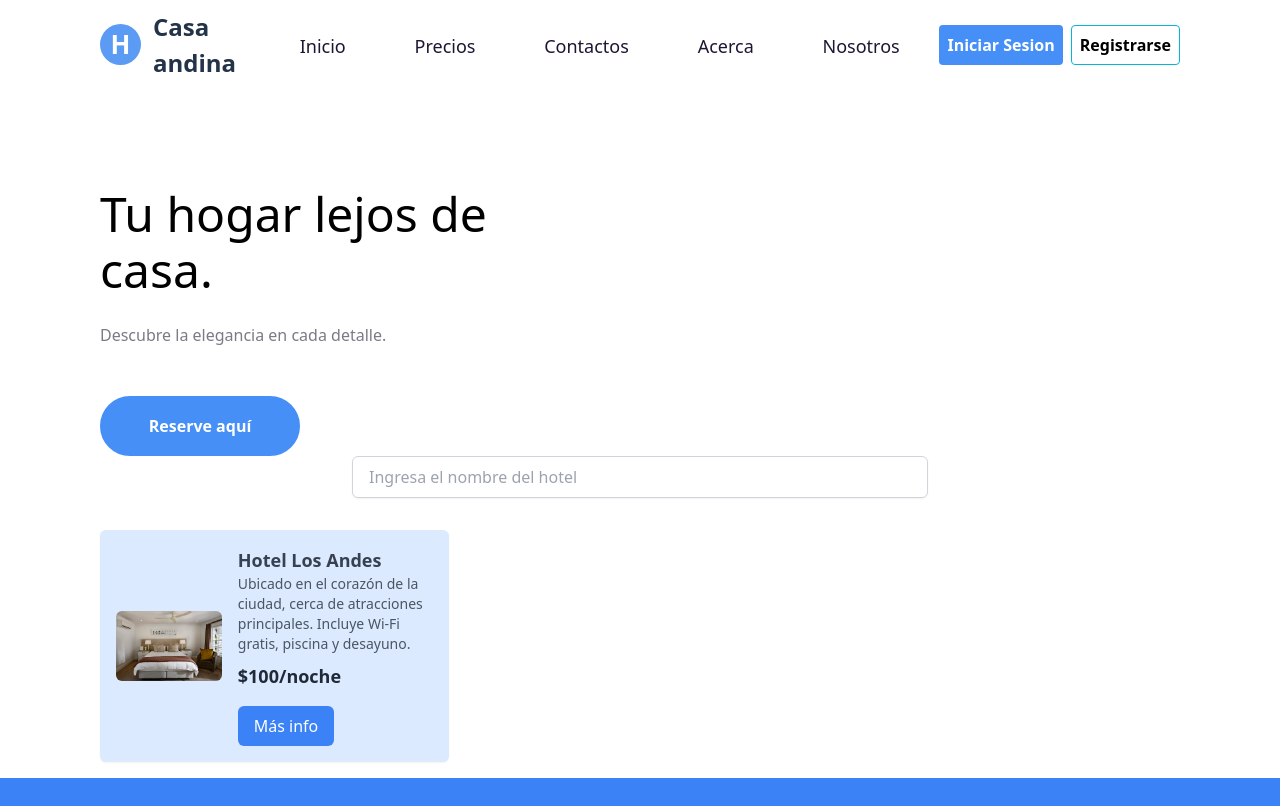
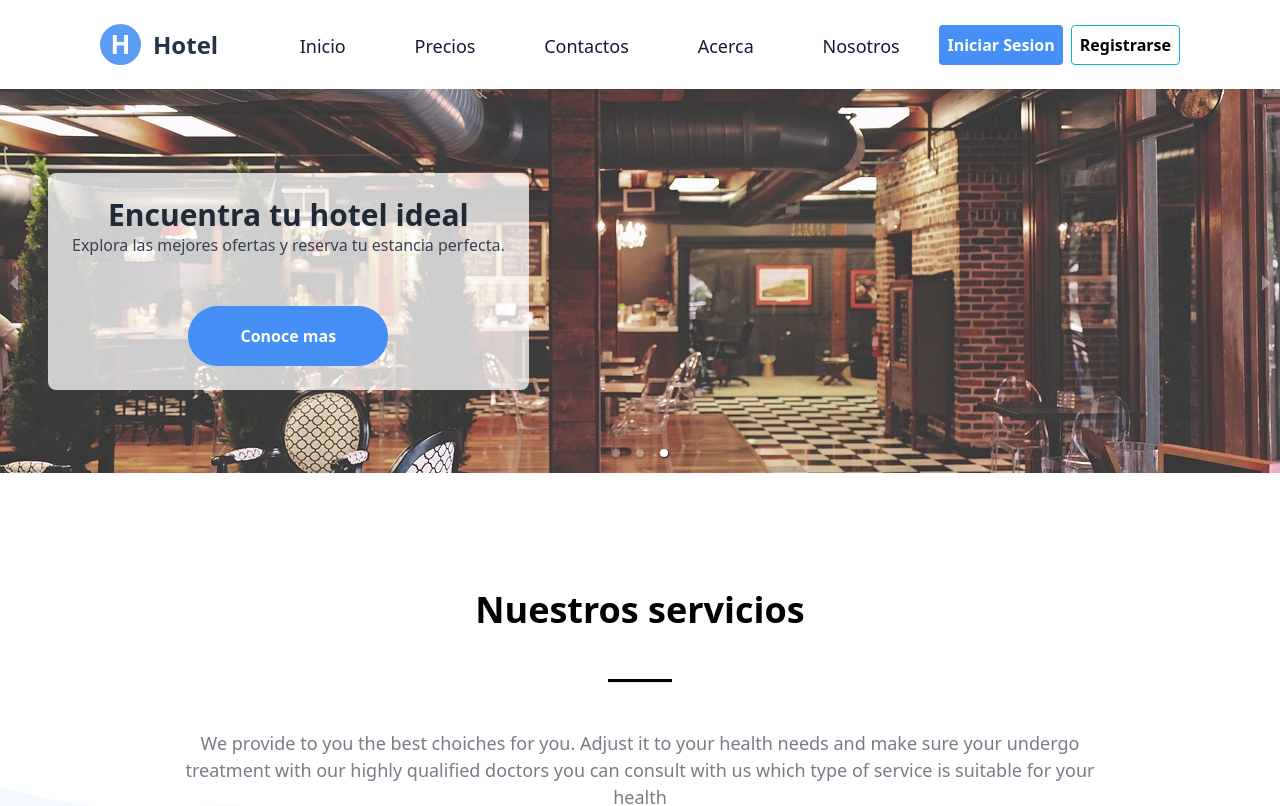
Before and after one commit to GianRamosP/practica-tailwind, a React (Vite) app: page / in a window 1280 px wide. Shown: the top 806 px of the page. Built offline with nearby package versions, Linux system fonts and the light colour scheme.

Commit message:
update rama_merge

```diff
--- a/src/components/Header.jsx
+++ b/src/components/Header.jsx
@@ -4,16 +4,18 @@ import FormLogin from "./login/FormLogin";
 
 export default function Header() {
   return (
-    <header className="flex justify-between items-center mt-[23px] mx-[100px]">
+    <header className="flex justify-between items-center my-[23px] mx-[100px]">
       <div className="flex justify-between flex-row w-[160px] h-[41px] items-center">
         <div className="rounded-full bg-logo w-[41px] h-[41px]">
           <p className="text-center leading-[41px] text-bold text-[26px] text-white font-bold">
             H
           </p>
         </div>
-        <p className="text-[24px] text-logoP tracking-[0px] w-[107px] font-mulish font-bold">
-          Casa andina
-        </p>
+        <Link to="/">
+          <p className="text-[24px] text-logoP tracking-[0px] w-[107px] font-mulish font-bold">
+            Hotel
+          </p>
+        </Link>
       </div>
 
       <nav className="justify-around m-[10px]">
--- a/src/pages/Index.jsx
+++ b/src/pages/Index.jsx
@@ -22,28 +22,201 @@ export default function Index() {
   return (
     <>
       <Header />
+      <Carousel
+        className="h-1/2 "
+        showThumbs={false}
+        autoPlay
+        interval={3000}
+        showStatus={false}
+        infiniteLoop={true}
+      >
+        {/* <div>
+            <div>
+              {items.map((item) => (
+                <div key={item.id}>
+                  <Link to={`/contact/${item.id}`}>{item.name}</Link>
+                </div>
+              ))}
+            </div>
+            <Outlet />
+          </div> */}
 
-      <main className="flex flex-row justify-between mx-[100px]">
-        <div className="mt-[120px] w-[30%]">
-          <h2 className="text-[48px] font-medium w-[426px] leading-[56px]">
-            Tu hogar lejos de casa.
+        <div className="relative bg-gray-100 h-96">
+          <img
+            src={slide4}
+            alt="Slide 1"
+            className="w-full h-full object-cover"
+          />
+
+          <div className="absolute top-0 left-0 w-full h-full flex items-center justify-start">
+            <div className="bg-white bg-opacity-75 p-6 m-12 rounded-lg">
+              <h2 className="text-3xl font-bold text-gray-800">
+                Encuentra tu hotel ideal
               </h2>
-          <p className="font-light w-[445px] mt-[25px] text-text">
-            Descubre la elegancia en cada detalle.
+              <p className="text-gray-700">
+                Explora las mejores ofertas y reserva tu estancia perfecta.
               </p>
-          <ButtonBlue text="Reserve aquí" />
+              <button className="bg-textButton w-[200px] h-[60px] rounded-[55px] text-white mt-[49px] font-bold border-2 border-textButton hover:bg-white hover:text-textButton transition duration-500">
+                Reserve aquí
+              </button>
             </div>
-      </main>
+          </div>
+        </div>
+        <div className="relative bg-gray-100 h-96">
+          <img
+            src={slide5}
+            alt="Slide 2"
+            className="w-full h-full object-cover"
+          />
+          <div className="absolute top-0 left-0 w-full h-full flex items-center justify-start">
+            <div className="bg-white bg-opacity-75 p-6 m-12 rounded-lg">
+              <h2 className="text-3xl font-bold text-gray-800">
+                Encuentra tu hotel ideal
+              </h2>
+              <p className="text-gray-700">
+                Explora las mejores ofertas y reserva tu estancia perfecta.
+              </p>
+              <button className="bg-textButton w-[200px] h-[60px] rounded-[55px] text-white mt-[49px] font-bold border-2 border-textButton hover:bg-white hover:text-textButton transition duration-500">
+                Reserve aquí
+              </button>
+            </div>
+          </div>
+        </div>
+        <div className="relative bg-gray-100 h-96">
+          <img
+            src={slide6}
+            alt="Slide 3"
+            className="w-full h-full object-cover"
+          />
+          <div className="absolute top-0 left-0 w-full h-full flex items-center justify-start">
+            <div className="bg-white bg-opacity-75 p-6 m-12 rounded-lg">
+              <h2 className="text-3xl font-bold text-gray-800">
+                Encuentra tu hotel ideal
+              </h2>
+              <p className="text-gray-700">
+                Explora las mejores ofertas y reserva tu estancia perfecta.
+              </p>
+              <button className="bg-textButton w-[200px] h-[60px] rounded-[55px] text-white mt-[49px] font-bold border-2 border-textButton hover:bg-white hover:text-textButton transition duration-500">
+                Conoce mas
+              </button>
+            </div>
+          </div>
+        </div>
+      </Carousel>
 
-      <div className="flex justify-center mb-8 mx-[100px]">
+      <div>
+        <section className="my-[110px]">
+          <Services />
+        </section>
+        <section>
+          <Listing />
+        </section>
+      </div>
+
+      <body>
+        <div class="container mx-auto px-4">
+          <div class="max-w-6xl mx-auto my-10">
+            <h2 class="text-2xl font-semibold text-gray-800 text-center mb-6">
+              Ofertas por tiempo limitado de Habitaciones
+            </h2>
+
+            <div class="grid grid-cols-1 md:grid-cols-3 gap-6">
+              <RoomSale
+                imagen={camadoble}
+                alt="Habitación en Oferta"
+                titulo="Habitación Doble - Vista al Mar"
+                descripcion="Disfruta de una experiencia inolvidable con vista al océano y todas las comodidades."
+                precio="$80/noche"
+              />
+              <RoomSale
+                imagen={camadoble}
+                alt="Vista lateral de la Habitación Doble"
+                titulo="Habitación Estándar - Vista a la Ciudad"
+                descripcion="Una habitación cómoda con vista a la ciudad para una estancia relajante."
+                precio="$90/noche"
+              />
+
+              <RoomSale
+                imagen={camadoble}
+                alt="Vista panorámica de la Habitación Doble"
+                titulo="Suite Ejecutiva - Vista Panorámica al Mar"
+                descripcion="Experimenta la grandeza del océano desde nuestra suite ejecutiva con vista panorámica."
+                precio="$150/noche"
+              />
+
+              <RoomSale
+                imagen={camadoble}
+                alt="Vista desde arriba de la Habitación Doble"
+                titulo="Habitación Familiar - Espaciosa y Confortable"
+                descripcion="Ideal para familias, nuestra habitación familiar ofrece comodidad y espacio adicional."
+                precio="$110/noche"
+              />
+            </div>
+          </div>
+        </div>
+
+        <FilterBar />
+
+        <div class="container mx-auto px-4">
+          <div
+            className="max-w-2xl mx-auto my-10"
+            style={{ maxHeight: "500px", overflowY: "auto" }}
+          >
+            <HotelBusqueda
+              image={camadoble}
+              hotelName="Hotel Los Andes"
+              description="Ubicado en el corazón de la ciudad, cerca de atracciones principales. Incluye Wi-Fi gratis, piscina y desayuno."
+              price="100"
+            />
+            <HotelBusqueda
+              image={cama1}
+              hotelName="Hotel Primavera"
+              description="Experimenta la comodidad en nuestras habitaciones de lujo. Incluye acceso a spa, desayuno gourmet y servicio a la habitación."
+              price="120"
+            />
+
+            <HotelBusqueda
+              image={cama2}
+              hotelName="Hotel Oasis"
+              description="Descansa en nuestras habitaciones frente al mar. Disfruta de la playa privada, piscina infinity y cena con vista al océano."
+              price="150"
+            />
+
+            <HotelBusqueda
+              image={cama3}
+              hotelName="Hotel Montaña Azul"
+              description="Sumérgete en la naturaleza en nuestro hotel de montaña. Senderismo, aire puro y cenas alrededor de la fogata te esperan."
+              price="80"
+            />
+
+            <HotelBusqueda
+              image={cama4}
+              hotelName="Hotel Elegancia Urbana"
+              description="Experimenta el estilo en el corazón de la ciudad. Acceso exclusivo a las mejores tiendas, restaurantes y vida nocturna."
+              price="200"
+            />
+          </div>
+        </div>
+
+        <div class="text-center my-8">
+          <h3 class="text-2xl font-semibold text-gray-700">
+            ¿Buscas un hotel en específico?
+          </h3>
+        </div>
+
+        {/* Barra de búsqueda */}
+        <div class="flex justify-center mb-8">
           <input
             type="text"
             placeholder="Ingresa el nombre del hotel"
-          className="w-full max-w-xl px-4 py-2 border border-gray-300 rounded-md shadow-sm focus:outline-none focus:ring focus:border-blue-300"
+            class="w-full max-w-xl px-4 py-2 border border-gray-300 rounded-md shadow-sm focus:outline-none focus:ring focus:border-blue-300"
+            // Añade aquí las funciones para manejar la búsqueda
           />
         </div>
 
-      <div className="grid grid-cols-1 md:grid-cols-3 gap-4 mx-[100px]">
+        {/* Lista de hoteles en tarjetas */}
+        <div class="grid grid-cols-1 md:grid-cols-3 gap-4">
+          {/* Itera sobre la lista de hoteles y crea una tarjeta para cada uno */}
           <HotelBusqueda
             image={camadoble}
             hotelName="Hotel Los Andes"
@@ -51,6 +224,7 @@ export default function Index() {
             price="100"
           />
         </div>
+      </body>
       <Footer />
     </>
   );
```
Lines whose indentation alone changed are shown as unchanged.
